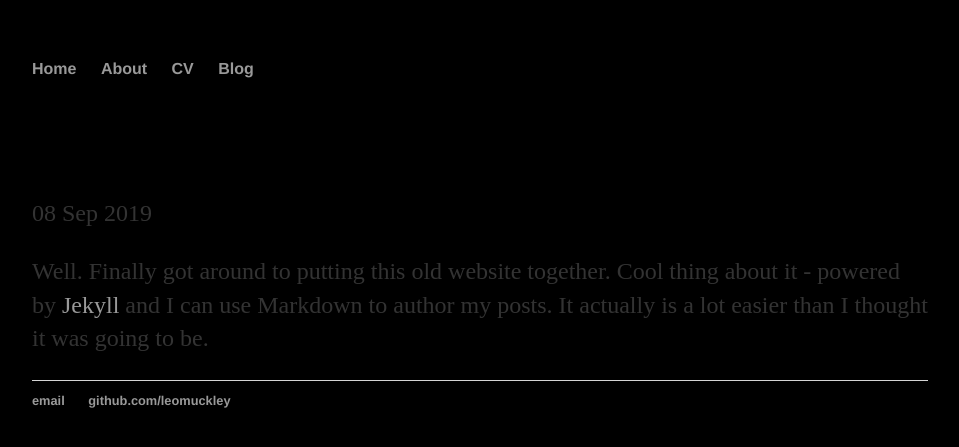
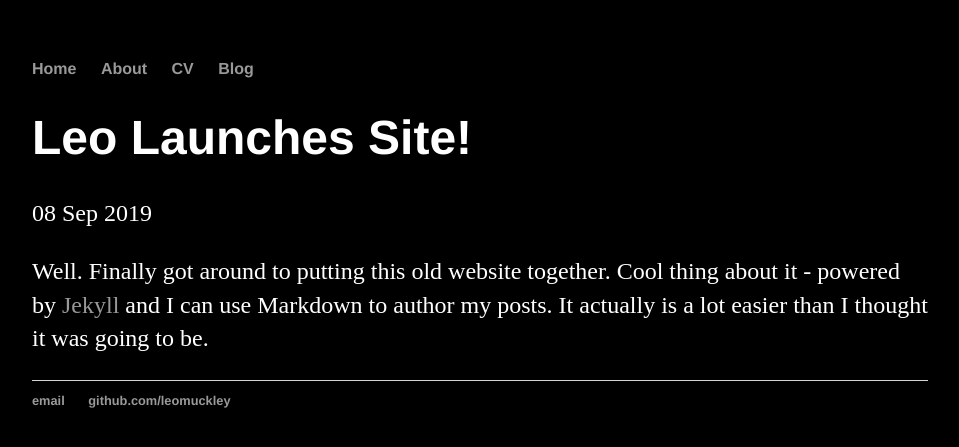
Before and after one commit to leomuckley/leomuckley.github.io, a Jekyll site: the page built from _posts/2014-04-30-hank-quinlan-site-launched.md, in a window 1280 px wide. Shown: the top 447 px of the page, without its empty margins (160-1119 px from the left). Built offline with Jekyll 4.4.1, drawn with Linux system fonts in a browser that asks for light colours.

Commit message:
Update main.css
Change text color

```diff
--- a/css/main.css
+++ b/css/main.css
@@ -1,7 +1,8 @@
 body {
     margin: 60px auto;
     width: 70%;
-    background-color: black;
+    color: #FFFFFF;
+    background-color: #000000;
 }
 nav ul, footer ul {
     font-family:'Helvetica', 'Arial', 'Sans-Serif';
@@ -27,7 +28,7 @@
 p {
     font-size: 1.5em;
     line-height: 1.4em;
-    color: #333;
+    color: white;
 }
 footer {
     border-top: 1px solid #d5d5d5;
```
